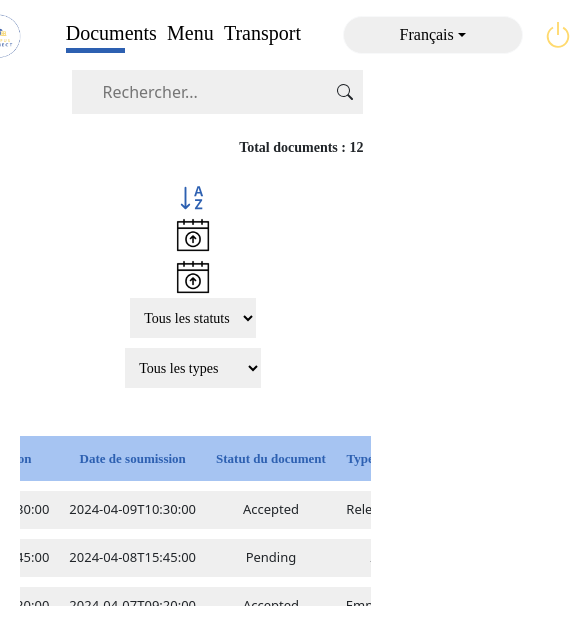
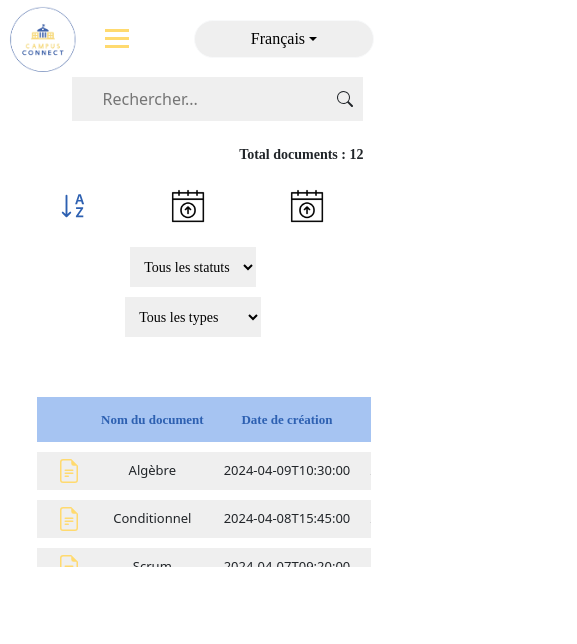
Before and after one commit to amenibouabdallah/CampusConnect, a React (Create React App) app in the folder projects/projects/: page /docs in a window 390 px wide. Shown: the top 644 px of the page, 577 px wide, since content can reach past the window. Built offline with nearby package versions, Linux system fonts and the light colour scheme.

Commit message:
feat: users views responsive

```diff
--- a/projects/projects/src/Admin/Mobile-admin-style.css
+++ b/projects/projects/src/Admin/Mobile-admin-style.css
@@ -128,7 +128,26 @@
         width: 35%;
         font-size: 13px;
     }
+    button.save-btn {
+        width: 35%;
+        font-size: 13px;
+    }
+    button.reset-btn {
+        width: 35%;
+        font-size: 13px;
+    }
     .upload-form1{
         margin-top: 10px !important;
     }
+    .profile-forms {
+        flex-direction: column;
+    }
+    .profile-img-btn {
+        width: 100%;
+        margin-bottom: 20px;
+        margin-top: 20px;
+    }
+    .usermenu {
+        overflow-y: hidden;
+    }
 }
--- a/projects/projects/src/shared/Navbar/Navbar.css
+++ b/projects/projects/src/shared/Navbar/Navbar.css
@@ -53,3 +53,130 @@ a.nav.active::after {
 .lang-bg-gris{
     background-color: #efefef;
 }
+.lang-nav{
+    width: 50%;
+}
+.mobile-menu {
+    display: none;
+    flex-direction: column;
+    background-color: #f9f9f9;
+    padding: 10px;
+}
+
+.mobile-menu.open {
+    display: flex;
+}
+
+.mobile-menu .nav {
+    margin-bottom: 10px;
+}
+
+.mobile-menu-icon {
+    display: none;
+    cursor: pointer;
+}
+
+/* Media query for mobile devices */
+@media (max-width: 768px) {
+    .navs {
+        display: none;
+    }
+
+    .mobile-menu-icon {
+        display: flex;
+        flex-direction: column;
+        justify-content: space-around;
+        height: 24px;
+        width: 24px;
+    }
+
+    .bar {
+        width: 100%;
+        height: 3px;
+        background-color: #FFDA6F;
+    }
+
+    .profile-lang {
+        width: 100%;
+        display: flex;
+        justify-content: space-between;
+        align-items: center;
+    }
+
+    .logout {
+        margin-right: 4%;
+        margin-top: 10px;
+    }
+
+    .lang-nav {
+        width: 100%;
+    }
+
+    .lang-bg-gris {
+        background-color: #efefef;
+    }
+
+    .nav {
+        text-decoration: none;
+        font-family: Poppins;
+        color: black;
+        font-size: 20px;
+    }
+
+    .mobile-menu {
+        display: none;
+        position: absolute;
+        top: 80px;
+        left: 0;
+        right: 0;
+        z-index: 1000;
+    }
+
+    .mobile-menu.open {
+        display: block;
+    }
+
+    .mobile-menu .nav {
+        margin-bottom: 10px;
+        padding: 5px;
+    }
+
+    .profile-lang {
+        width: 100%;
+        display: flex;
+        justify-content: space-between;
+        align-items: flex-start;
+        flex-direction: column;
+    }
+    .navig-menu {
+        display: flex;
+        align-items: center;
+    }
+    .logo-cont {
+        width: 40%;
+    }
+
+    img.prof-img {
+        width: 60%;
+        background-color: #efefef;
+        border-radius: 20px;
+    }
+
+    a.profile {
+        width: 30%;
+    }
+
+    a.nav {
+        position: relative;
+    }
+
+    a.nav.active::after {
+        content: "";
+        position: absolute;
+        bottom: -5px;
+        left: 0;
+        width: 65%;
+        height: 5px;
+        background-color: #2D60B1;
+    }
+}
--- a/projects/projects/src/shared/Navbar/Navbar.jsx
+++ b/projects/projects/src/shared/Navbar/Navbar.jsx
@@ -12,6 +12,7 @@ const NavigationMenu = () => {
     const { t } = useTranslation();
     const navigate = useNavigate();
     const [userRole, setUserRole] = useState(null);
+    const [isMobileMenuOpen, setMobileMenuOpen] = useState(false);
 
     useEffect(() => {
         // Retrieve the token from local storage
@@ -23,7 +24,7 @@ const NavigationMenu = () => {
             const decodedToken = jwtDecode(token);
             const role = decodedToken.userType;
             console.log("Decoded token:", decodedToken);
-        console.log("User role:", role);
+            console.log("User role:", role);
             // Set the user role
             setUserRole(role);
         }
@@ -47,24 +48,44 @@ const NavigationMenu = () => {
                     <NavLink className='nav' to="/upload" activeClassName="active">{t('navigationMenu.uploadDocument')}</NavLink>
                 )}
             </div>
+            <div>
+                <div className="mobile-menu-icon" onClick={() => setMobileMenuOpen(!isMobileMenuOpen)}>
+                    <div className="bar"></div>
+                    <div className="bar"></div>
+                    <div className="bar"></div>
+                </div>
+            </div>
+
+            <div className={`mobile-menu ${isMobileMenuOpen ? 'open' : ''}`}>
+                <NavLink className='nav' exact to="/docs" activeClassName="active">{t('navigationMenu.documents')}</NavLink>
+                <NavLink className='nav' to="/meals" activeClassName="active">{t('navigationMenu.menu')}</NavLink>
+                <NavLink className='nav' to="/transport" activeClassName="active">{t('navigationMenu.transport')}</NavLink>
+                {userRole === "teacher" && (
+                    <NavLink className='nav' to="/upload" activeClassName="active">{t('navigationMenu.uploadDocument')}</NavLink>
+                )}
+                <div className="profile-lang">
+                    <NavLink className='profile' to="/profile">
+                        <img className='prof-img' src={profile} alt="Profile" />
+                    </NavLink>
+                    <div className="logout">
+                        <button className='gestion-btn' onClick={handleLogout}>
+                            <svg xmlns="http://www.w3.org/2000/svg" width="30" height="30" fill="#FFDA6F" className="bi bi-power" viewBox="0 0 16 16">
+                                <path d="M7.5 1v7h1V1z" />
+                                <path d="M3 8.812a5 5 0 0 1 2.578-4.375l-.485-.874A6 6 0 1 0 11 3.616l-.501.865A5 5 0 1 1 3 8.812" />
+                            </svg>
+                        </button>
+                    </div>
+                </div>
+            </div>
             <div className="profile-lang">
-                <div className='lang'>
+                <div className='lang lang-nav'>
                     <LanguageDropdown className="lang-bg-gris" />
                 </div>
-                <div className='logout'>
-                    <button className='gestion-btn' onClick={handleLogout}>
-                        <svg xmlns="http://www.w3.org/2000/svg" width="30" height="30" fill="#FFDA6F" class="bi bi-power" viewBox="0 0 16 16">
-                            <path d="M7.5 1v7h1V1z" />
-                            <path d="M3 8.812a5 5 0 0 1 2.578-4.375l-.485-.874A6 6 0 1 0 11 3.616l-.501.865A5 5 0 1 1 3 8.812" />
-                        </svg>
-                    </button>
-                </div>
-                <NavLink className='profile' to="/profile">
-                    <img className='prof-img' src={profile} alt="Profile" />
-                </NavLink>
             </div>
         </nav>
     );
+
+
 };
 
 export default NavigationMenu;
--- a/projects/projects/src/views/Docs-tab/Docs-tab.css
+++ b/projects/projects/src/views/Docs-tab/Docs-tab.css
@@ -5,6 +5,17 @@ svg.bi.bi-file-earmark-text{
     width: 65%;
     margin-left: 10%;
     padding-right: 1%;
+    display: flex;
+}
+.filters1{
+    display: flex;
+    justify-content: space-around;
+    width: 50%;
+}
+.filters2{
+    display: flex;
+    justify-content: space-around;
+    width: 50%;
 }
 .doc-user-tab{
     width: 90%;
--- a/projects/projects/src/views/Docs-tab/Docs-tab.jsx
+++ b/projects/projects/src/views/Docs-tab/Docs-tab.jsx
@@ -3,7 +3,8 @@ import { useTranslation } from 'react-i18next';
 import NavigationMenu from '../../shared/Navbar/Navbar';
 import dateUp from '../../assets/images/calendar-up.png';
 import dateDown from '../../assets/images/calendar-down.png';
-import './Docs-tab.css'
+import './Docs-tab.css';
+import '../../Admin/Mobile-admin-style.css';
 const fakeData = [
     { id: 1, name: 'Algèbre', creationDate: '2024-04-09T10:30:00', submissionDate: '2024-04-09T10:30:00', submittedBy: 'John Doe', documentType: 'Relevé des notes', status: 'Accepted' },
     { id: 2, name: 'Conditionnel', creationDate: '2024-04-08T15:45:00', submissionDate: '2024-04-08T15:45:00', submittedBy: 'Jane Smith', documentType: 'Annonce', status: 'Pending' },
@@ -98,7 +99,8 @@ const DocsUserTable = () => {
                     </div>
                 </div>
                 {/* Filters */}
-                <div className='d-flex justify-content-around mb-2 mt-4 filters'>
+                <div className='filters'>
+                    <div className='filters1'>
                         <button className='filter name-filter' onClick={() => handleSort('name')}>
                             {isNameSorted ? (
                                 <svg xmlns="http://www.w3.org/2000/svg" width="30" height="30" fill="currentColor" className="bi bi-sort-alpha-down-alt" viewBox="0 0 16 16">
@@ -127,6 +129,8 @@ const DocsUserTable = () => {
                             <img className='plus-trash' src={dateUp} alt="" />
 
                         )}</button>
+                    </div>
+                    <div className='filters2'>
                         <select className='filter select-filter' value={filterStatus} onChange={(e) => setFilterStatus(e.target.value)}>
                             <option value="All">{t('docsTab.filters.allStatus')}</option>
                             <option value="Pending">{t('docsTab.filters.pending')}</option>
@@ -138,10 +142,11 @@ const DocsUserTable = () => {
                             <option value="Emploi du temps">{t('docsTab.filters.schedule')}</option>
                             <option value="Annonce">{t('docsTab.filters.announcement')}</option>
                         </select>
+                    </div>
 
                 </div>
                 {/* Table */}
-                <div className='d-flex justify-content-center users-tab-wrapper'>
+                <div className='d-flex flex-column users-tab-wrapper'>
                     <table className='users-tab'>
                         <thead>
                             <tr>
--- /dev/null
+++ b/projects/projects/src/views/Mobile-viewer-style.css
@@ -0,0 +1,9 @@
+@media only screen and (max-width: 768px){
+    .viewers-meal-tab {
+        margin: 7% !important;
+
+    }
+    .tab {
+        justify-content: unset !important;
+    }
+}
--- a/projects/projects/src/views/Profile/Profile.css
+++ b/projects/projects/src/views/Profile/Profile.css
@@ -36,7 +36,7 @@
     display: flex;
     flex-direction: column;
     align-items: center;
-    width: 20%;
+    width: 40%;
 }
 .profile-forms {
     display: flex;
--- a/projects/projects/src/views/Profile/Profile.jsx
+++ b/projects/projects/src/views/Profile/Profile.jsx
@@ -4,7 +4,7 @@ import { useTranslation } from 'react-i18next';
 import './Profile.css';
 import NavigationMenu from '../../shared/Navbar/Navbar';
 import axios from 'axios';
-import {jwtDecode} from 'jwt-decode';
+import { jwtDecode } from 'jwt-decode';
 
 const ProfilePage = () => {
     const [user, setUser] = useState(null);
@@ -17,6 +17,8 @@ const ProfilePage = () => {
     const [confirmPassword, setConfirmPassword] = useState('');
     const [profilePicture, setProfilePicture] = useState('');
     const [profileImage, setProfileImage] = useState(null); // Updated
+    const [showAlert, setShowAlert] = useState(false);
+    const [showMessage, setShowMessage] = useState(false);
 
     const { t } = useTranslation();
 
@@ -120,10 +122,12 @@ const ProfilePage = () => {
             // Re-fetch the user data to keep the state in sync with the backend
             const updatedResponse = await axios.post('http://localhost:3000/user/get-email', { _id: user._id });
             setUser(updatedResponse.data.user);
+            setShowMessage(true);
 
         } catch (error) {
             console.error('Error updating user profile:', error);
             // Optionally display an error message to the user
+            setShowAlert(true);
         }
     };
 
@@ -233,6 +237,8 @@ const ProfilePage = () => {
                             </div>
                         </div>
                     </form>
+                    {showAlert && <p className='error-message'>{t('profile.error')}</p>}
+                    {showMessage && <p className='true-message'>{t('profile.msg')}</p>}
                 </div>
             </div>
         </div>
--- a/projects/projects/src/views/Resto-tab/Resto-tab.jsx
+++ b/projects/projects/src/views/Resto-tab/Resto-tab.jsx
@@ -3,6 +3,7 @@ import { useMenu } from '../../shared/MenuContext';
 import NavigationMenu from '../../shared/Navbar/Navbar';
 import { useTranslation } from 'react-i18next'; // Ajout de l'import pour utiliser la traduction
 import './Resto-tab.css';
+import '../Mobile-viewer-style.css';
 
 function UserMealTable() {
     const { menuData } = useMenu();
@@ -13,8 +14,8 @@ function UserMealTable() {
             <div>
                 <NavigationMenu />
             </div>
-            <div className='tab'>
-                <table className='meal-tab'>
+            <div className='tab users-tab-wrapper1'>
+                <table className='meal-tab viewers-meal-tab'>
                     <thead>
                         <tr>
                             <th className='semi-thead'>{t('restoTab.meal')}</th>
--- a/projects/projects/src/views/SignIn-SignUp.css
+++ b/projects/projects/src/views/SignIn-SignUp.css
@@ -171,11 +171,13 @@ option{
   font-size: small;
   color: red;
   text-align: center;
+  margin-top: 10px;
 }
 .true-message {
   font-size: small;
   color: green;
   text-align: center;
+  margin-top: 10px;
 }
 /* verify */
 .verify{
```
Lines whose indentation alone changed are shown as unchanged.
